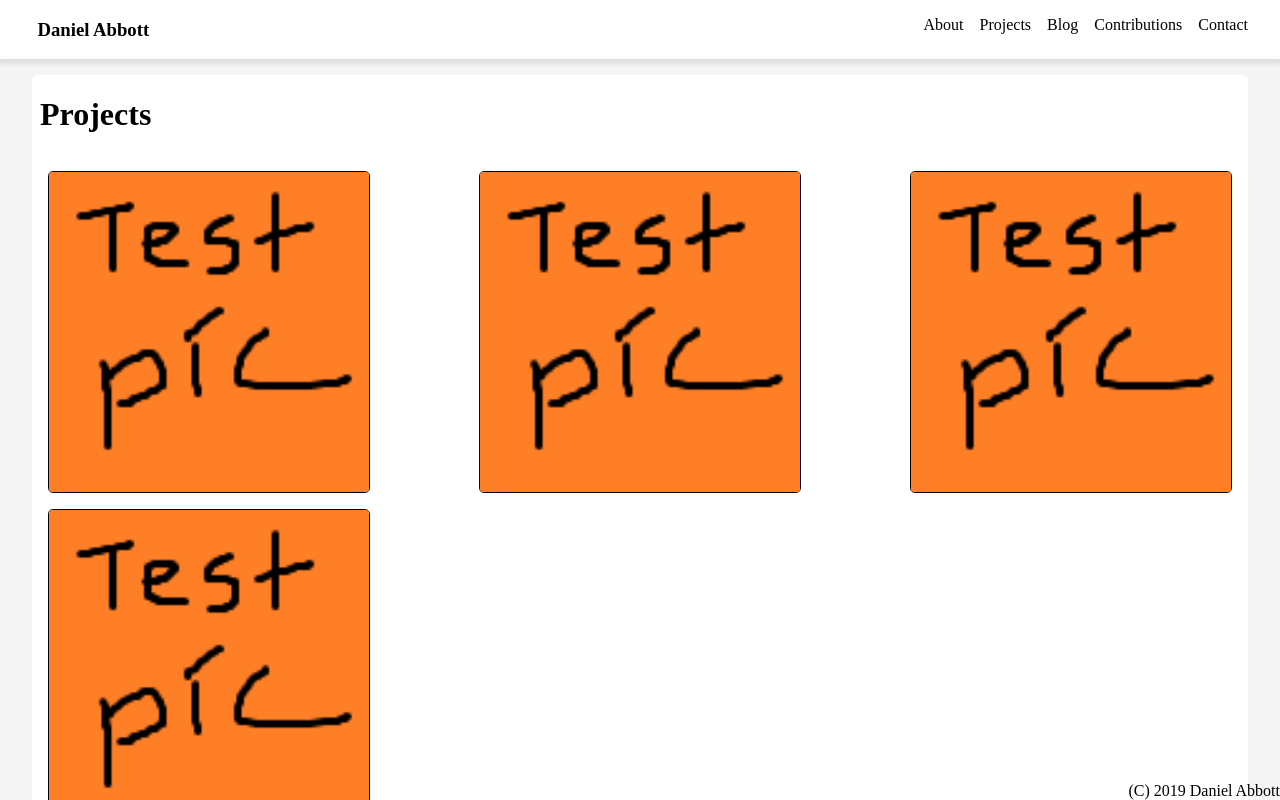
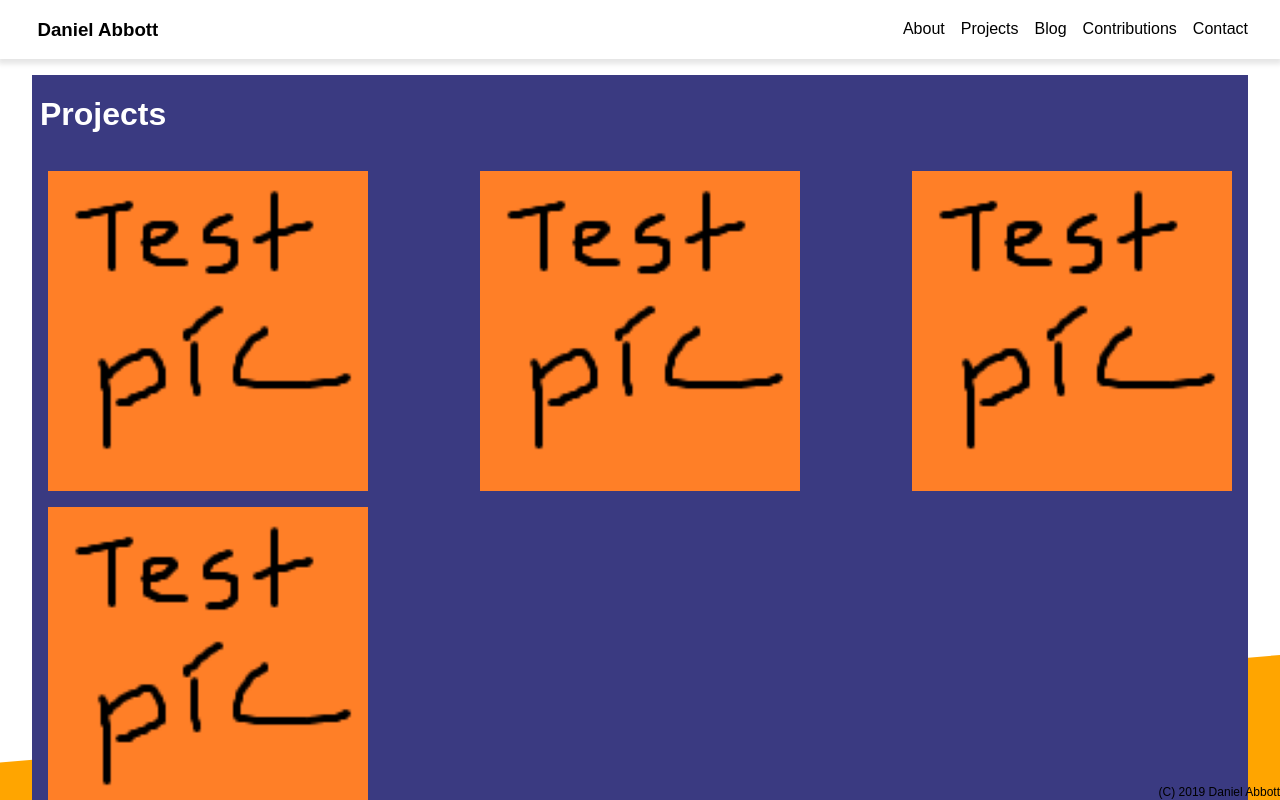
Before and after one commit to daniel-abbott/Portfolio2, a Svelte app: page / in a window 1280 px wide. Both pictures are taken after a click on the element "Projects". Built offline with nearby package versions, Linux system fonts and the light colour scheme.

Commit message:
Various styling experiments.

```diff
--- a/src/App.svelte
+++ b/src/App.svelte
@@ -11,11 +11,11 @@
 
 	const stateChangeDuration = 800;
 	const appStates = {
-		ABOUT: 'about',
-		PROJECTS: 'projects',
-		BLOG: 'blog',
-		CONTRIB: 'contributions',
-		CONTACT: 'contact'
+		ABOUT: 0,
+		PROJECTS: 1,
+		BLOG: 2,
+		CONTRIB: 3,
+		CONTACT: 4
 	}
 
 	let currentState = appStates.ABOUT;
@@ -33,7 +33,8 @@
 	}
 
 	const changeState = (state) => {
-        console.log(state);
+		if (state === currentState) return;
+        // console.log(state);
         switch (state) {
             case 0:
                 currentState = appStates.ABOUT;
@@ -59,10 +60,11 @@
 
 <style>
 	.app {
+		position: absolute;
 		display: flex;
 		flex-flow: column nowrap;
 		align-items: center;
-		background-color: whitesmoke;
+		background-color: white;
 		width: 100%;
 		height: 100vh;
 		overflow: hidden;
--- a/src/components/Card.svelte
+++ b/src/components/Card.svelte
@@ -11,45 +11,45 @@
 </script>
 
 <style>
-    @keyframes scaleCardOut {
+    @keyframes cardMouseEnter {
         from {
-            transform: scale(1.0);
+            flood-color: transparent
         }
         to {
-            transform: scale(1.01);
+            flood-color: aliceblue;
         }
     }
-    @keyframes scaleCardIn {
+    @keyframes cardMouseLeave {
         from {
-            transform: scale(1.01);
+            flood-color: aliceblue;
         }
         to {
-            transform: scale(1.0);
+            flood-color: transparent;
         }
     }
     .card {
-        animation-name: scaleCardIn;
+        position: relative;
+        animation-name: cardMouseLeave;
         animation-duration: 0.5s;
         background-color: white;
         margin: 0.5em;
         width: var(--width);
         height: var(--height);
-        border: 1px solid black;
-        border-radius: 0.3em;
-        transform: scale(1.0);
+        /* border: 1px solid white; */
+        /* border-radius: 0.8em; */
         overflow: hidden;
+        /* transform: scale(1.0); */
     }
     .card:hover {
-        animation-name: scaleCardOut;
+        animation-name: cardMouseEnter;
         animation-duration: 0.5s;
-        transform: scale(1.01);
     }
     .card-text {
         position: absolute;
         bottom: 0;
         left: 0;
-        padding-left: 0.2em;
-        padding-right: 0.2em;
+        padding-left: 0.5em;
+        /* padding-right: 1em; */
         background-color: rgba(255, 255, 255, 1);
         width: 100%;
         /* box-shadow: 0px -1px 5px blue; */
--- a/src/components/CardList.svelte
+++ b/src/components/CardList.svelte
@@ -18,11 +18,15 @@
         top: 0;
         display: flex;
         flex-flow: column nowrap;
-        background-color: white;
+        background-color: rgb(58, 58, 129);
+        color: white;
         width: 95%;
+        /* height: 100%; */
         /* margin-bottom: 1em; */
-        border-radius: 0.3em;
+        /* border-radius: 0.3em; */
         z-index: 1;
+        overflow-y: auto;
+        overflow-x: hidden;
     }
     .cardList-title {
         padding-left: 0.5em;
@@ -32,6 +36,7 @@
         flex-flow: row wrap;
         justify-content: space-between;
         padding: 0.5em;
+        color: black;
     }
 </style>
 
--- a/src/components/Footer.svelte
+++ b/src/components/Footer.svelte
@@ -13,8 +13,11 @@
         z-index: 1;
         /* background-color: white; */
     }
+    span {
+        font-size: 12px;
+    }
 </style>
 
 <div in:fade="{{delay: 800, duration: 800}}">
-    (C) 2019 Daniel Abbott
+    <span>(C) 2019 Daniel Abbott</span>
 </div>
--- a/src/components/Intro.svelte
+++ b/src/components/Intro.svelte
@@ -2,7 +2,7 @@
     import { fade, fly } from 'svelte/transition';
 
     export let loadApp;
-    let name = 'DANIEL ABBOTT';
+    const name = 'DANIEL ABBOTT';
     let counter = 0;
 
     const countUp = () => {
@@ -26,6 +26,7 @@
         color: black;
         font-weight: 100;
         text-align: center;
+        background-color: transparent;
     }
 
     .centered span {
--- a/src/components/Main.svelte
+++ b/src/components/Main.svelte
@@ -14,6 +14,7 @@
 
 <style>
     main {
+        background: transparent;
         margin-top: 2vh;
         position: relative;
         display: flex;
@@ -22,6 +23,20 @@
         width: 100%;
         height: 100%;
         overflow: hidden;
+        z-index: 1;
+    }
+    main:after {
+        background:orange;
+        bottom: 0;
+        content: '';
+        display: block;
+        height: 20%;
+        left: 0;
+        position: absolute;
+        right: 0;
+        transform: skewY(-4.8deg);
+        transform-origin: 100%;
+        z-index: -1;
     }
 </style>
 
--- a/src/components/Nav.svelte
+++ b/src/components/Nav.svelte
@@ -30,6 +30,7 @@
         display: flex;
         flex-flow: row nowrap;
         justify-content: space-between;
+        align-items: center;
         background-color: white;
         width: 100%;
         box-shadow: 0 3px 5px 2px rgba(0, 0, 0, 0.1);
@@ -49,6 +50,7 @@
         color: black;
         text-decoration: none;
         cursor: pointer;
+        font-weight: normal
     }
     span:hover {
         animation-name: mouseOver;
--- a/src/components/TextBlock.svelte
+++ b/src/components/TextBlock.svelte
@@ -8,12 +8,13 @@
 
 <style>
     .textblock {
+        color: white;
         position: absolute;
         top: 0;
-        background-color: white;
+        background-color: rgb(58, 58, 129);
         width: 95%;
-        margin-bottom: 1em;
-        border-radius: 0.3em;
+        /* margin-bottom: 1em; */
+        /* border-radius: 0.3em; */
         z-index: 1;
     }
     .textblock-text {
--- a/src/data/blog.js
+++ b/src/data/blog.js
@@ -1,6 +1,6 @@
 const blog = {
     width: "100%",
-    height: "128px",
+    height: "100px",
     cards: [
         {
             //image: "Placeholder 1",
```
Also changed, not shown: public/normalize.css.
